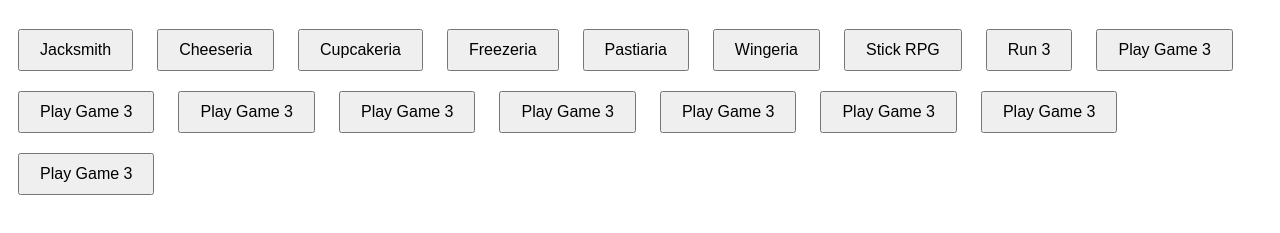
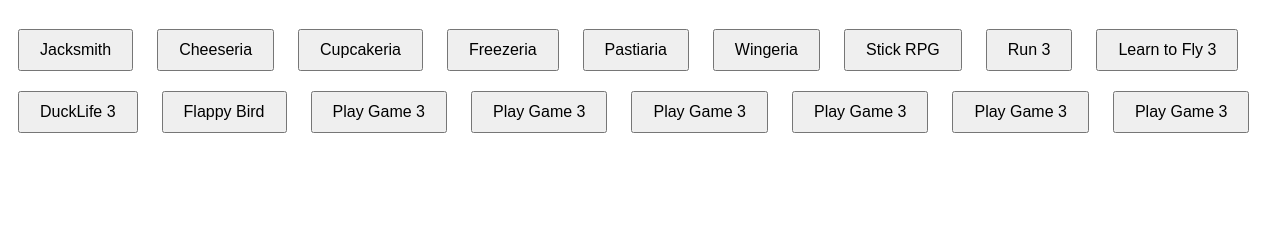
Before and after one commit to acburgess25/alexsgames, a website: page index.html in a window 1280 px wide. Shown: the part 61-294 px from the top of the page. Drawn offline with Linux system fonts and the light colour scheme.

Commit message:
Update index.html

```diff
--- a/index.html
+++ b/index.html
@@ -22,9 +22,9 @@
     <button onclick="location.href='game6.html';" class="game-button">Wingeria</button>
     <button onclick="location.href='game7.html';" class="game-button">Stick RPG</button>
     <button onclick="location.href='game8.html';" class="game-button">Run 3</button>
-    <button onclick="location.href='game9.html';" class="game-button">Play Game 3</button>
-    <button onclick="location.href='game10.html';" class="game-button">Play Game 3</button>
-    <button onclick="location.href='game11.html';" class="game-button">Play Game 3</button>
+    <button onclick="location.href='game9.html';" class="game-button">Learn to Fly 3</button>
+    <button onclick="location.href='game10.html';" class="game-button">DuckLife 3</button>
+    <button onclick="location.href='game11.html';" class="game-button">Flappy Bird</button>
     <button onclick="location.href='game12.html';" class="game-button">Play Game 3</button>
     <button onclick="location.href='game13.html';" class="game-button">Play Game 3</button>
     <button onclick="location.href='game14.html';" class="game-button">Play Game 3</button>
```
